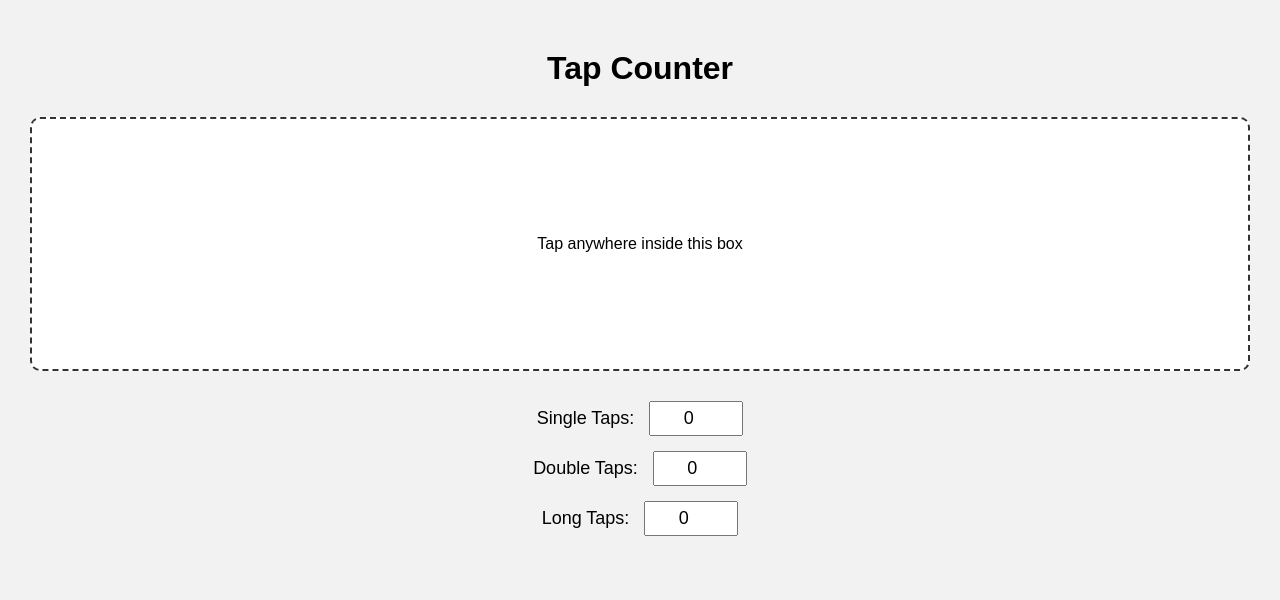
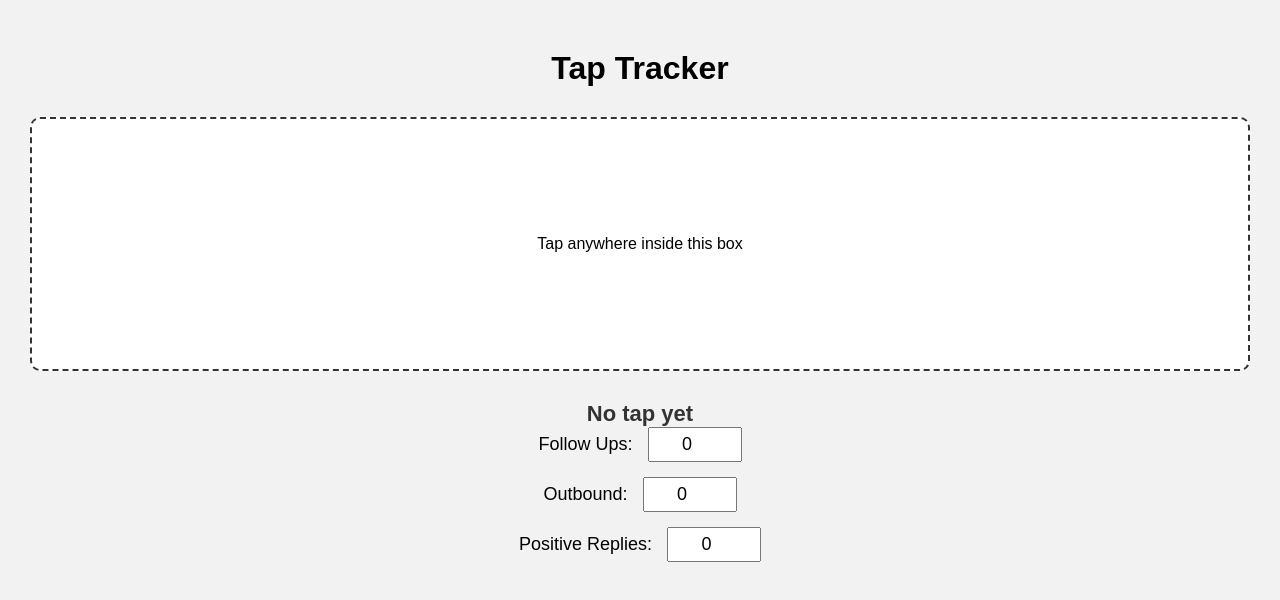
Before and after one commit to lerekomohapworks/Tap-counter-3, a plain HTML site: page index.html in a window 1280 px wide. Drawn offline with Linux system fonts and the light colour scheme.

Commit message:
Update index.html

```diff
--- a/index.html
+++ b/index.html
@@ -3,28 +3,31 @@
 <head>
   <meta charset="UTF-8" />
   <meta name="viewport" content="width=device-width, initial-scale=1.0, maximum-scale=1.0, user-scalable=no" />
-  <title>Tap Counter</title>
+  <title>Tap Tracker</title>
   <link rel="stylesheet" href="style.css" />
 </head>
 <body>
   <div class="container">
-    <h1>Tap Counter</h1>
+    <h1>Tap Tracker</h1>
 
     <div id="tapArea">
       <p>Tap anywhere inside this box</p>
     </div>
 
+    <!-- 🔔 This is the message display area -->
+    <div id="statusMessage">No tap yet</div>
+
     <div class="counters">
       <label>
-        Single Taps:
+        Follow Ups:
         <input type="number" id="singleCount" value="0" />
       </label>
       <label>
-        Double Taps:
+        Outbound:
         <input type="number" id="doubleCount" value="0" />
       </label>
       <label>
-        Long Taps:
+        Positive Replies:
         <input type="number" id="longCount" value="0" />
       </label>
     </div>
```
